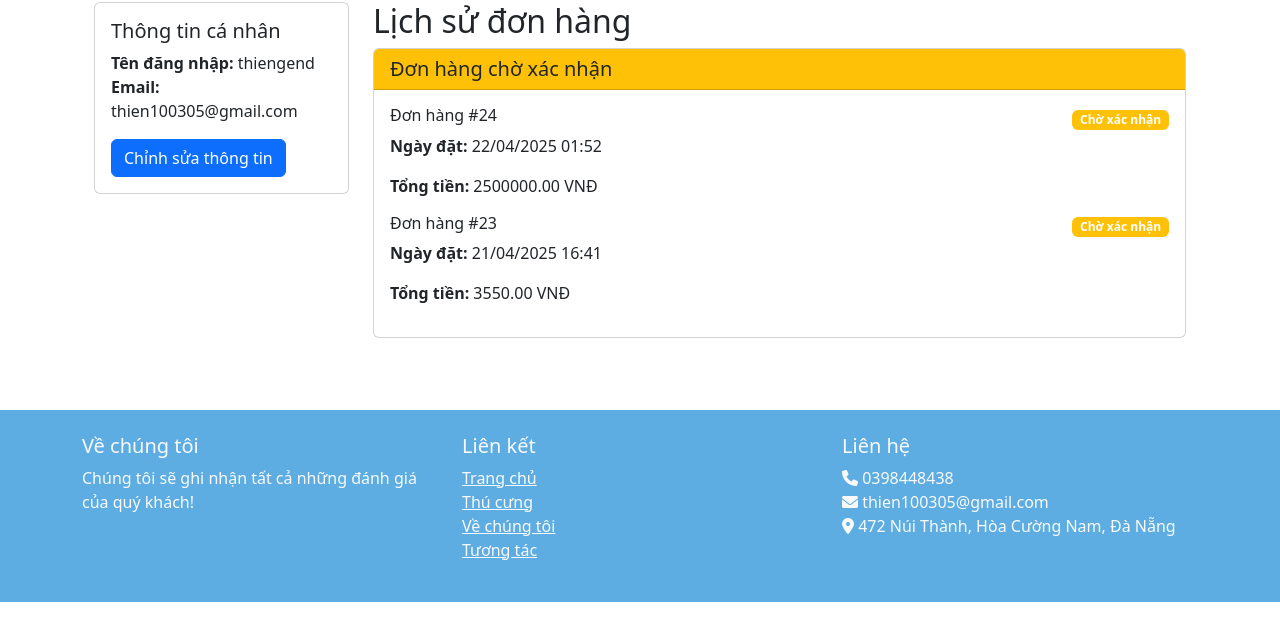
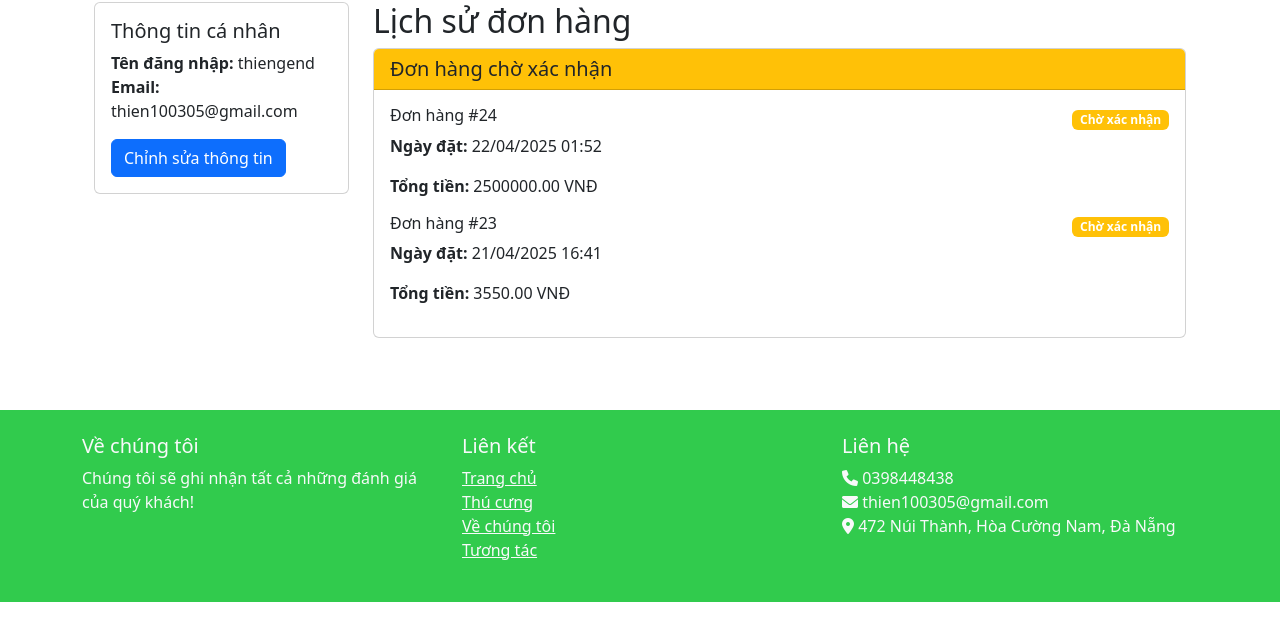
Before and after one commit to thien100305/pet_shop, a Django app: page /profile/ in a window 1280 px wide. Shown: the part 88-729 px from the top of the page. Run offline with Django 5.2, Linux system fonts and the light colour scheme; a user stored in the database is signed in; data comes from the database, SQL or seed files in the repository.

Commit message:
change background

```diff
--- a/ecommerce/templates/base.html
+++ b/ecommerce/templates/base.html
@@ -10,7 +10,7 @@
     {% block extra_css %}{% endblock %}
     <style>
         footer.custom-footer {
-            background-color: #5dade2;
+            background-color: #31cb4d;
         }
     </style>
 </head>
```
Also changed, not shown: 1 other file.
